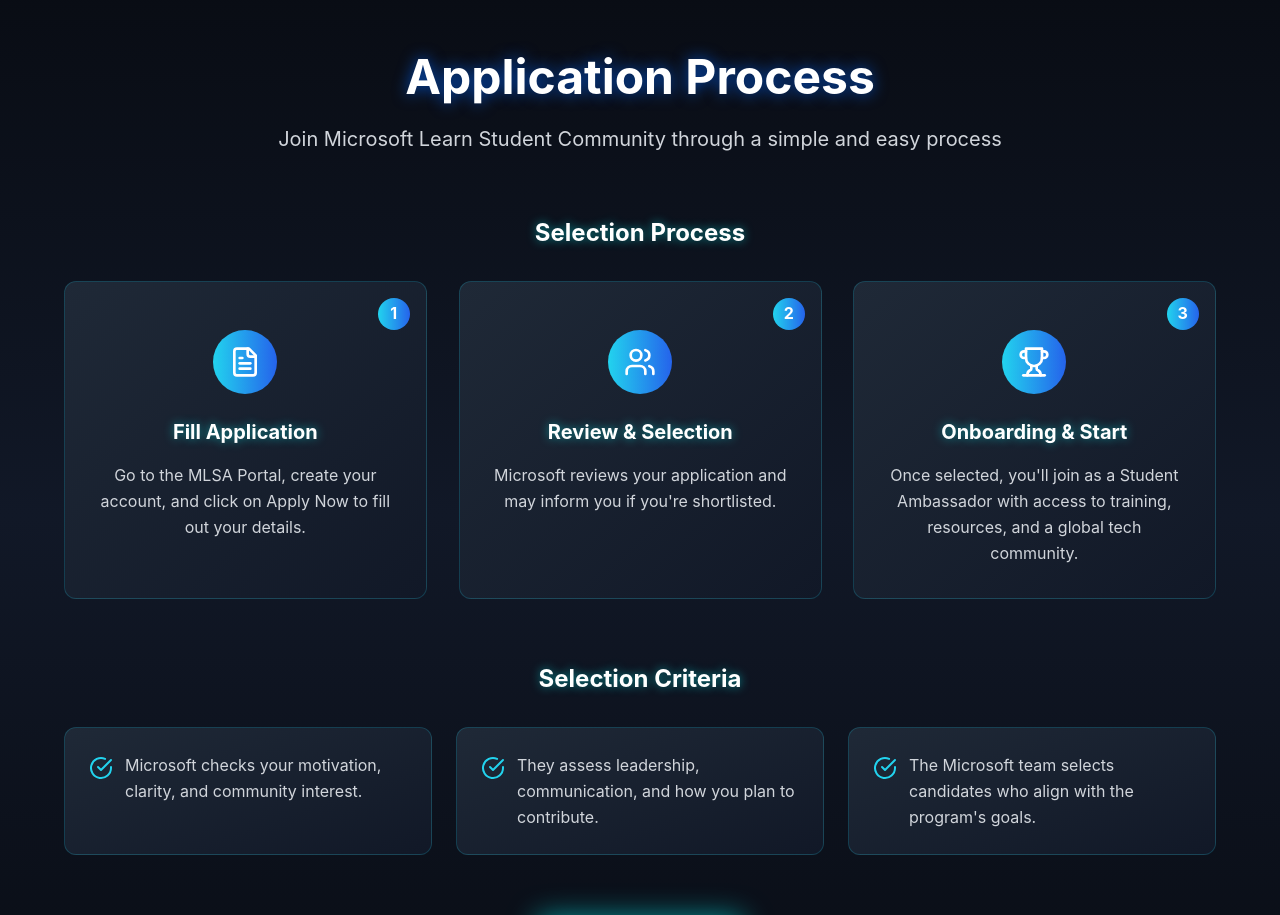
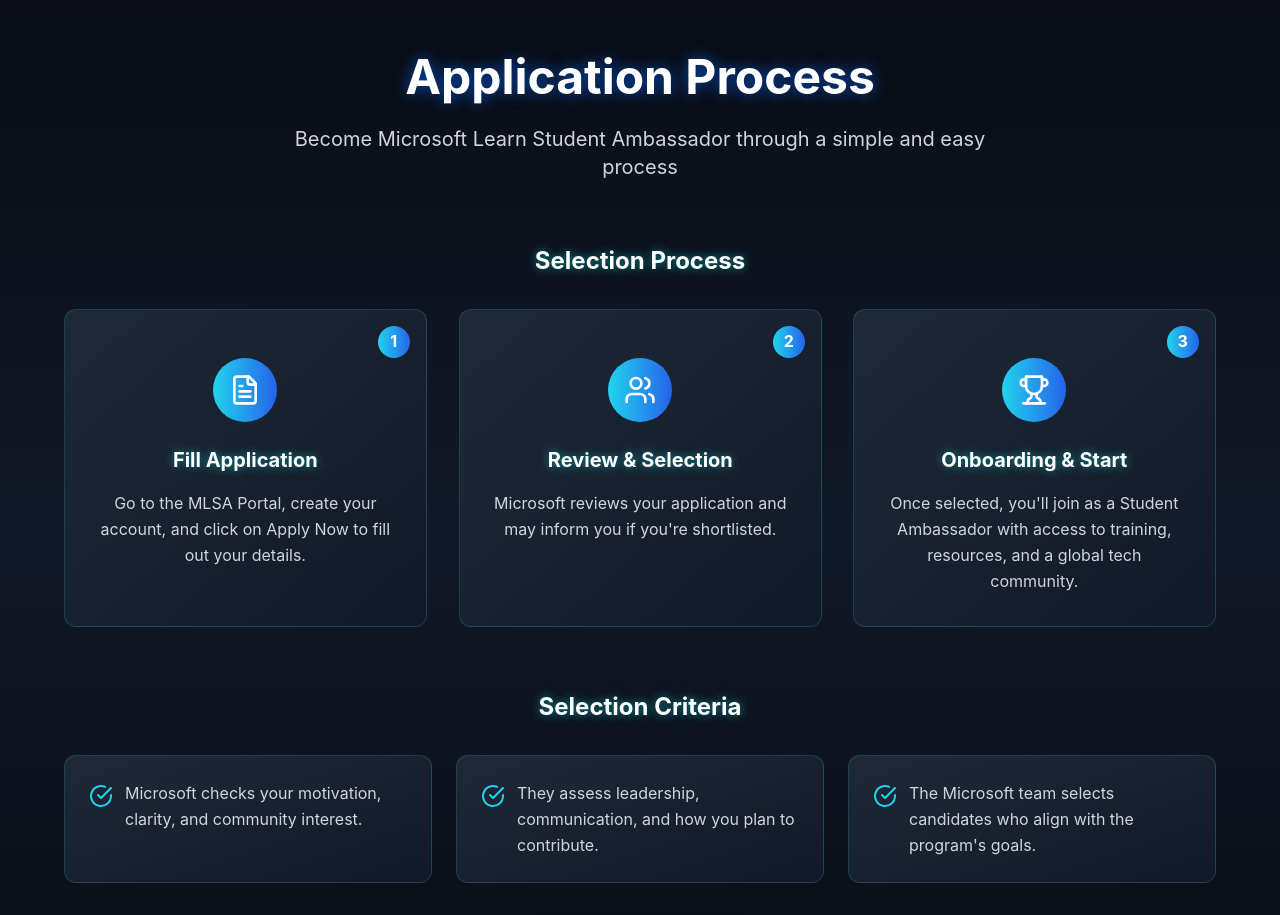
Before and after one commit to amcny/mscnitanp, a React (Vite) app: page / in a window 1280 px wide. Shown: the part 4340-5255 px from the top of the page. Built offline with nearby package versions, Linux system fonts and the light colour scheme; no server answers.

Commit message:
Update ApplicationProcess.tsx

```diff
--- a/src/components/ApplicationProcess.tsx
+++ b/src/components/ApplicationProcess.tsx
@@ -45,7 +45,7 @@ const ApplicationProcess: React.FC = () => {
             Application Process
           </h2>
           <p className="text-xl text-gray-300 max-w-3xl mx-auto">
-            Join Microsoft Learn Student Community through a simple and easy process
+            Become Microsoft Learn Student Ambassador through a simple and easy process
           </p>
         </div>
 
```
